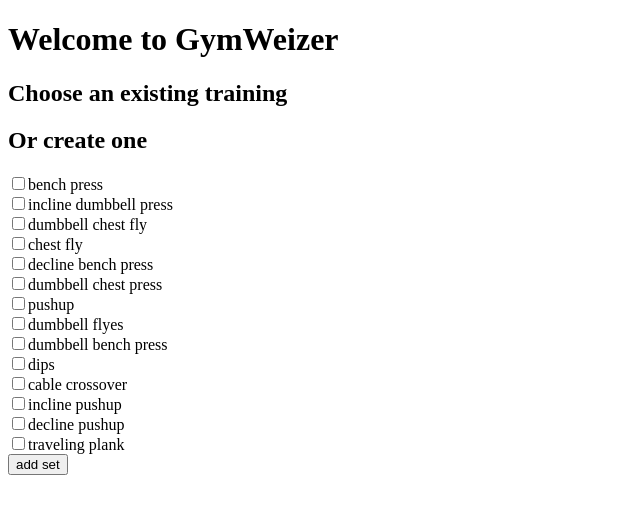
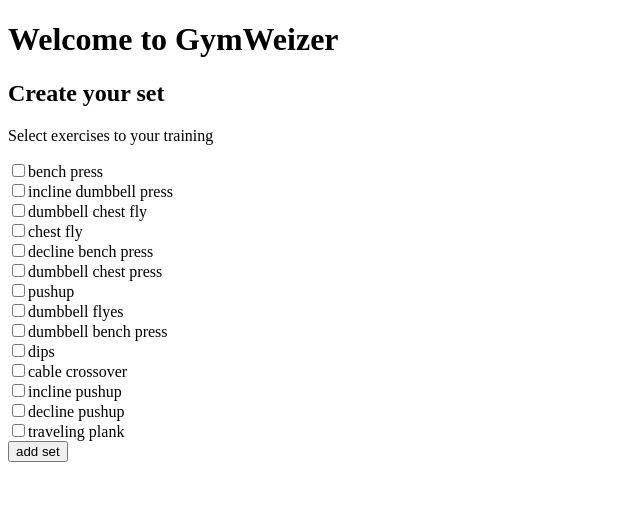
Before and after one commit to luizfiorentino/gymweizer, a Next.js app: page / in a window 1280 px wide. Shown: the top 514 px of the page, without its empty margins (0-640 px from the left). Built offline with nearby package versions, Linux system fonts and the light colour scheme.

Commit message:
code refactor (improves toggle logic adding and removing exercises)

```diff
--- a/pages/index.js
+++ b/pages/index.js
@@ -43,19 +43,24 @@
     setSelectedExercises({});
     setPageMode("create");
   };
-  console.log(selectedExercises, addExercises);
 
   return (
     <div>
       <h1>Welcome to GymWeizer</h1>
-      <h2>Choose an existing training</h2>
       {selectedExercises.length &&
         selectedExercises.map((exercise, index) => (
           <div key={index}>
-            <li>{exercise}</li>
+            <ul>
+              <li>{exercise}</li>
+            </ul>
           </div>
         ))}
-      <h2>Or create one</h2>
+      {pageMode === "create" && (
+        <div>
+          <h2>Create your set</h2>
+          <p>Select exercises to your training</p>
+        </div>
+      )}
       {pageMode !== "view" &&
         exerciseBank &&
         exerciseBank.map((exercise, index) => (
@@ -68,7 +73,7 @@
                 checked={!!selectedExercises[exercise]}
                 onChange={() => handleCheckboxChange(exercise)}
               />
-              <label for="exercises">{exercise}</label>
+              <label htmlFor="exercises">{exercise}</label>
             </div>
           </div>
         ))}
```
